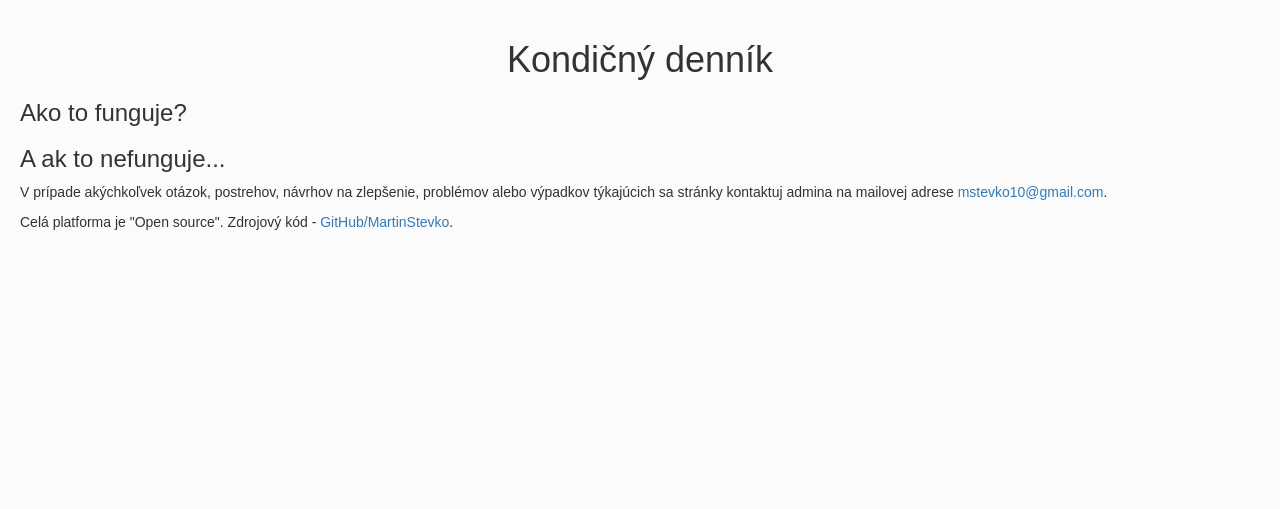
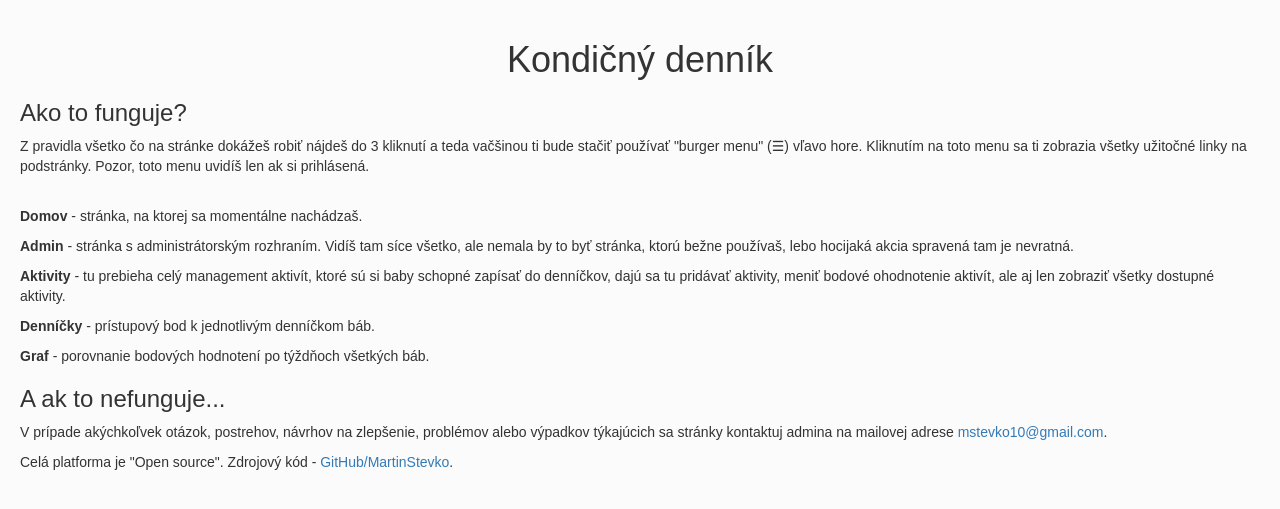
Before and after one commit to MartinStevko/U17-diary, a Django app: page /home in a window 1280 px wide. Shown: the part 66-575 px from the top of the page. Run offline with Django 3.2, Linux system fonts and the light colour scheme; the visitor is signed in with stand-in values (Sample User, id 1); parts of the project's set-up code (start-up, migrations or seed data) failed here and were passed over; some libraries are stand-ins or nearby versions.

Commit message:
How it works

```diff
--- a/diary/templates/diary/home.html
+++ b/diary/templates/diary/home.html
@@ -8,6 +8,15 @@
   <link rel="stylesheet" href="https://maxcdn.bootstrapcdn.com/bootstrap/3.3.7/css/bootstrap.min.css">
   <script src="https://ajax.googleapis.com/ajax/libs/jquery/3.3.1/jquery.min.js"></script>
   <script src="https://maxcdn.bootstrapcdn.com/bootstrap/3.3.7/js/bootstrap.min.js"></script>
+{% endblock %}
+
+{% block css %}
+  <style>
+    span#burger:hover {
+      background-color: #e2e2e2;
+      font-weight: bold;
+    }
+  </style>
 {% endblock %}
 
 {% block content %}
@@ -37,8 +46,59 @@
     </div>
   {% endif %}
   <h3>Ako to funguje?</h3>
+  <p>
+    Z pravidla všetko čo na stránke dokážeš robiť nájdeš do 3 kliknutí
+    a teda vačšinou ti bude stačiť používať "burger menu"
+    (<span id="burger">&#9776;</span>) vľavo hore. Kliknutím na toto menu sa
+    ti zobrazia všetky užitočné linky na podstránky. Pozor, toto menu uvidíš
+    len ak si prihlásená.
+  </p>
+  <br>
   {% if user.is_staff %}
+    <p>
+      <b>Domov</b> - stránka, na ktorej sa momentálne nachádzaš.
+    </p>
+    <p>
+      <b>Admin</b> - stránka s administrátorským rozhraním. Vidíš tam síce všetko,
+      ale nemala by to byť stránka, ktorú bežne používaš, lebo hocijaká akcia
+      spravená tam je nevratná.
+    </p>
+    <p>
+      <b>Aktivity</b> - tu prebieha celý management aktivít, ktoré sú si baby
+      schopné zapísať do denníčkov, dajú sa tu pridávať aktivity, meniť bodové
+      ohodnotenie aktivít, ale aj len zobraziť všetky dostupné aktivity.
+    </p>
+    <p>
+      <b>Denníčky</b> - prístupový bod k jednotlivým denníčkom báb.
+    </p>
+    <p>
+      <b>Graf</b> - porovnanie bodových hodnotení po týždňoch všetkých báb.
+    </p>
   {% else %}
+    <p>
+      <b>Domov</b> - stránka, na ktorej sa momentálne nachádzaš.
+    </p>
+    <p>
+      <b>Môj profil</b> - náhľad údajov v tvojom profile spolu s grafom, kde Vidíš
+      koľko bodov si získala v ktorý deň. Tu môžeš aj zmeniť svoj profil.
+    </p>
+    <p>
+      <b>Môj denník</b> - tvoj denník, kde vidíš zoznam všetkého čo si robila
+      spolu s dátumom (v anglickom formáte). Kliknutím na niektorú z aktivít
+      uvidíš aj komentáre trénerov.
+    </p>
+    <p>
+      <b>Zoznam aktivít</b> - vidíš tu zoznam všetkých dostupných aktivít, ktoré
+      si môžeš zapísať do denníčka spolu s ich bodovým ohodnotením za minútu
+      vykonávania.
+    </p>
+    <p>
+      <b>Pridať aktivitu</b> - môžeš tu pridávať aktivity do svojho denníčka. Na
+      túto podstránku sa vieš dostať aj priamo z tvojho kondičného denníka.
+    </p>
+    <p>
+      <b>Graf</b> - porovnanie bodových hodnotení po týždňoch všetkých báb.
+    </p>
   {% endif %}
 
   <h3>A ak to nefunguje...</h3>
```
